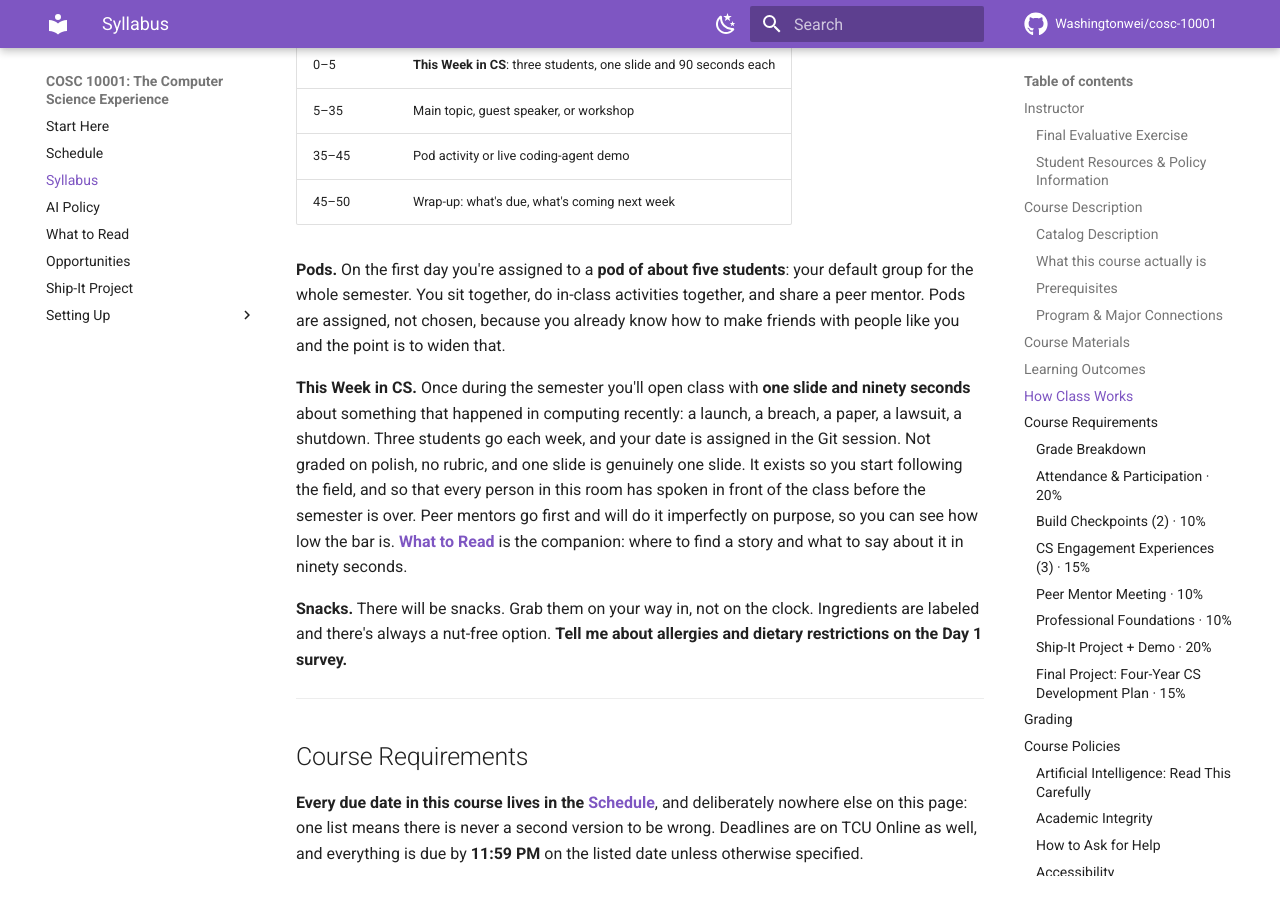
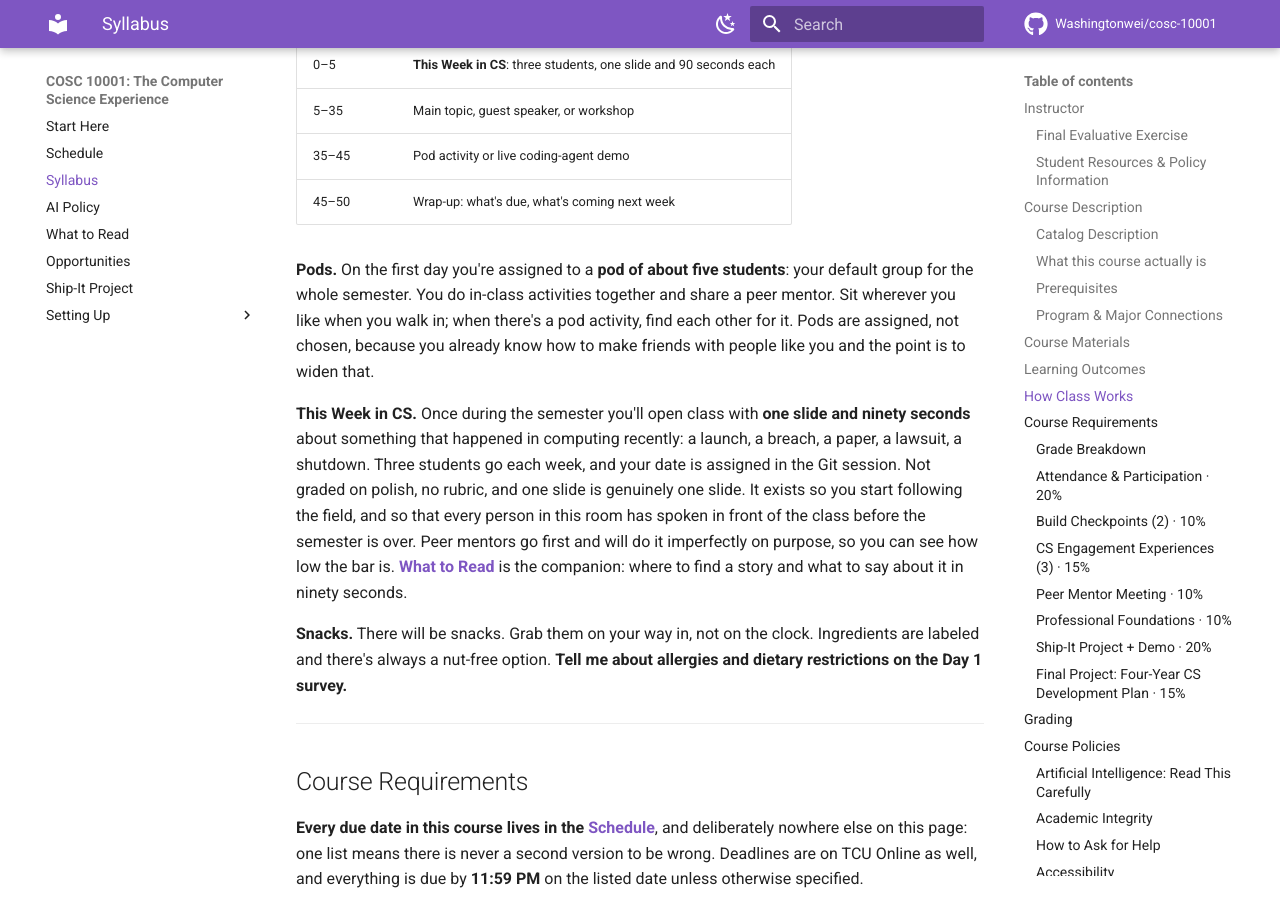
Before and after one commit to Washingtonwei/cosc-10001, an MkDocs documentation site: the page built from docs/syllabus.md, in a window 1280 px wide and 900 px high, scrolled down 3567 px. Built offline with MkDocs 1.6.1 and Material for MkDocs 9.7.7, drawn with Linux system fonts in a browser that asks for light colours; comment, search, counter and statistics services are not loaded; some of the changed text lies outside the part shown.

Commit message:
Syllabus: pods are a group, not a seating chart
Both places promised assigned seating: the cohort goal said students
sit with their pod all semester, and the Pods paragraph said "You sit
together." Neither is true any more. Students sit where they like and
the pod convenes for pod activities.

Co-Authored-By: Claude Opus 5 <noreply@anthropic.com>
Claude-Session: https://claude.ai/code/session_012dLWjLD1qFho15tXQeyGCU

```diff
--- a/docs/syllabus.md
+++ b/docs/syllabus.md
@@ -92,7 +92,7 @@ Every meeting follows the same rhythm. Fifty minutes goes fast; structure protec
 | 35–45 | Pod activity or live coding-agent demo |
 | 45–50 | Wrap-up: what's due, what's coming next week |
 
-**Pods.** On the first day you're assigned to a **pod of about five students**: your default group for the whole semester. You sit together, do in-class activities together, and share a peer mentor. Pods are assigned, not chosen, because you already know how to make friends with people like you and the point is to widen that.
+**Pods.** On the first day you're assigned to a **pod of about five students**: your default group for the whole semester. You do in-class activities together and share a peer mentor. Sit wherever you like when you walk in; when there's a pod activity, find each other for it. Pods are assigned, not chosen, because you already know how to make friends with people like you and the point is to widen that.
 
 **This Week in CS.** Once during the semester you'll open class with **one slide and ninety seconds** about something that happened in computing recently: a launch, a breach, a paper, a lawsuit, a shutdown. Three students go each week, and your date is assigned in the Git session. Not graded on polish, no rubric, and one slide is genuinely one slide. It exists so you start following the field, and so that every person in this room has spoken in front of the class before the semester is over. Peer mentors go first and will do it imperfectly on purpose, so you can see how low the bar is. **[What to Read](reading.md)** is the companion: where to find a story and what to say about it in ninety seconds.
 
```
Also changed, not shown: other parts of docs/syllabus.md (+1 -1 lines).
